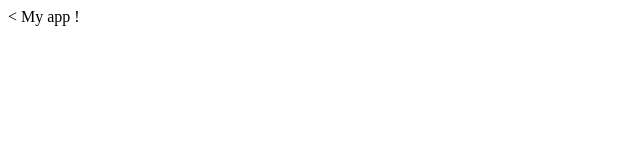
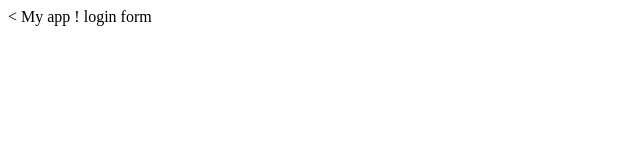
Before and after one commit to antonnov2020/myapp7, a plain HTML site: page index.html in a window 1280 px wide. Shown: the full height of the page, 0-640 px from the left. Drawn offline with Linux system fonts and the light colour scheme.

Commit message:
login form

```diff
--- /dev/null
+++ b/dir2/app2.js
@@ -0,0 +1 @@
+console.log('Hello worls2');
--- a/index.html
+++ b/index.html
@@ -6,5 +6,6 @@
   </head>
   <body>
     My app !
+    login form
   </body>
 </html>
```
Also changed, not shown: login.html (added, +1 -0 lines), log.txt (added).
